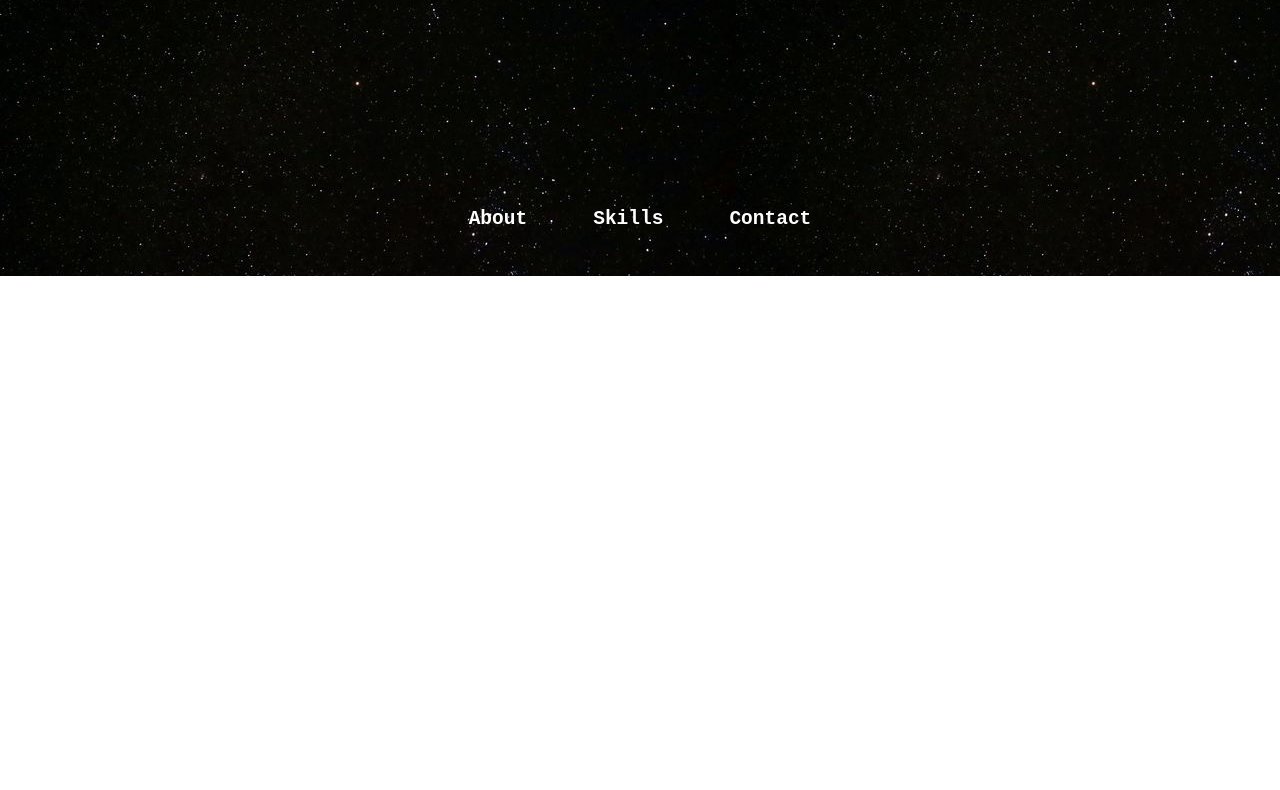
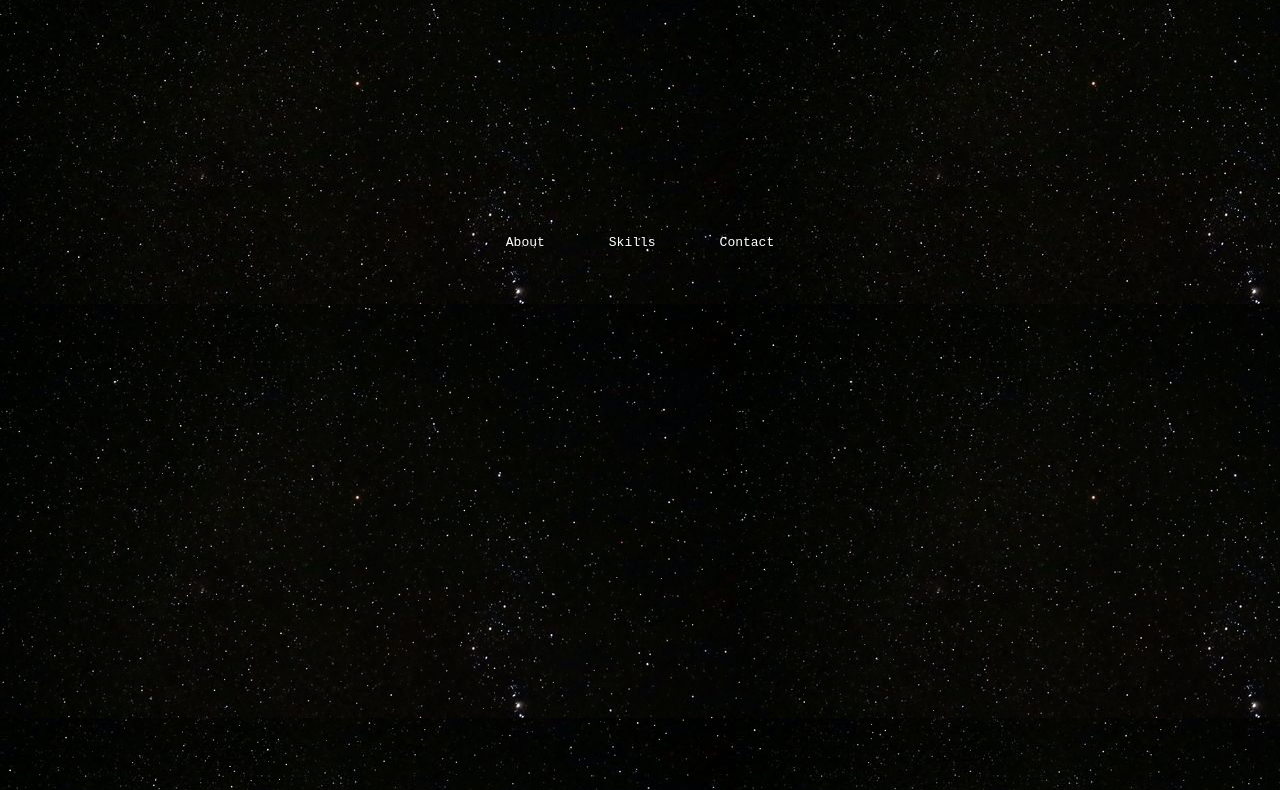
Before and after one commit to yuvraj8405/yuvraj8405.github.io, a plain HTML site: page index.html in a window 1280 px wide. Shown: the part 524-1314 px from the top of the page. Before the commit the page ends 800 px from the top, so only its background shows below. Drawn offline with nearby package versions, Linux system fonts and the light colour scheme; animation ran at ten frames a second.

Commit message:
Update index.html

```diff
--- a/index.html
+++ b/index.html
@@ -3,21 +3,123 @@
 <head>
     <meta charset="UTF-8">
     <meta name="viewport" content="width=device-width, initial-scale=1.0">
-    <title>Yuvraj Gupta</title>
-    <link rel="icon" href="https://i.pinimg.com/564x/5c/7b/bd/5c7bbd121ddf0737444bc8d357d36620.jpg"
-            type="gojou.jpg">
+    <meta name="description" content="Portfolio of Yuvraj Gupta showcasing skills and projects.">
+    <meta name="keywords" content="Yuvraj Gupta, portfolio, skills, projects">
+    <meta name="author" content="Yuvraj Gupta">
+    <title>Portfolio | Yuvraj Gupta</title>
+    <link rel="icon" href="logo1.png" type="image/jpg">
     <link rel="stylesheet" href="site.css">
-
 </head>
 <body>
-    <nav class="navbar">
+    <nav class="navbar1">
+        <a href="index.htm" aria-label="Home">
+            <img src="logo1.png" alt="Yuvraj Gupta Logo" class="logo">
+        </a>
+        <a href="#" id="social-link-toggle" aria-label="Social Links">
+            <img src="link-xxl.png" alt="Social Links Icon" class="logo1">
+            <span class="text-link">Social Links</span>
+        </a>
+    </nav>
+
+    <!-- Container for particles.js -->
+    <div id="particles-js" style="position: relative; width: 100%; height: 100vh;"></div>
+
+    <!-- Navigation Bar -->
+    <header>
+        <nav class="navbar">
+            <ul>
+                <li><a href="about.htm">About</a></li>
+                <li><a href="#skills">Skills</a></li>
+                <li><a href="#contact">Contact</a></li>
+            </ul>
+        </nav>
+    </header>
+
+    <!-- Social Links Section -->
+    <div id="social-links" class="social-links" style="display: none;">
+        <h3>Social Links</h3>
         <ul>
-            <h2>
-            <li><a href="about.html">About</a></li>
-            <li><a href="#Skill">Skills</a></li>
-            <li><a href="#Contact">Contact</a></li>
-            </h2>
+            <li><a href="https://github.com/YOUR_USERNAME" target="_blank">GitHub</a></li>
+            <li><a href="https://linkedin.com/in/YOUR_USERNAME" target="_blank">LinkedIn</a></li>
+            <li><a href="https://twitter.com/YOUR_USERNAME" target="_blank">Twitter</a></li>
         </ul>
-    </nav>
+    </div>
+
+    <!-- Include Particles.js Library from CDN -->
+    <script src="https://cdn.jsdelivr.net/particles.js/2.0.0/particles.min.js"></script>
+
+    <!-- Configuration Script for Particles.js -->
+    <script>
+        // Particles.js configuration
+        document.addEventListener("DOMContentLoaded", function() {
+            particlesJS("particles-js", {
+                "particles": {
+                    "number": {
+                        "value": 2500,
+                        "density": {
+                            "enable": true,
+                            "value_area": 1000
+                        }
+                    },
+                    "color": {
+                        "value": "#ffffff"
+                    },
+                    "shape": {
+                        "type": "circle",
+                        "stroke": {
+                            "width": 0,
+                            "color": "#0000000"
+                        }
+                    },
+                    "opacity": {
+                        "value": 1,
+                        "random": true
+                    },
+                    "size": {
+                        "value": 0.9,
+                        "random": true
+                    },
+                    "line_linked": {
+                        "enable": false
+                    },
+                    "move": {
+                        "enable": true,
+                        "speed": 0.2,
+                        "direction": "none",
+                        "random": true,
+                        "straight": false,
+                        "out_mode": "out",
+                        "bounce": false
+                    }
+                },
+                "interactivity": {
+                    "detect_on": "canvas",
+                    "events": {
+                        "onhover": {
+                            "enable": false
+                        },
+                        "onclick": {
+                            "enable": false
+                        },
+                        "resize": true
+                    }
+                },
+                "retina_detect": true
+            });
+
+            // Toggle social links visibility
+            const socialLinkToggle = document.getElementById("social-link-toggle");
+            const socialLinks = document.getElementById("social-links");
+
+            socialLinkToggle.addEventListener("click", function(e) {
+                e.preventDefault(); // Prevent default link action
+                if (socialLinks.style.display === "none") {
+                    socialLinks.style.display = "block"; // Show the social links
+                } else {
+                    socialLinks.style.display = "none"; // Hide the social links
+                }
+            });
+        });
+    </script>
 </body>
 </html>
```
